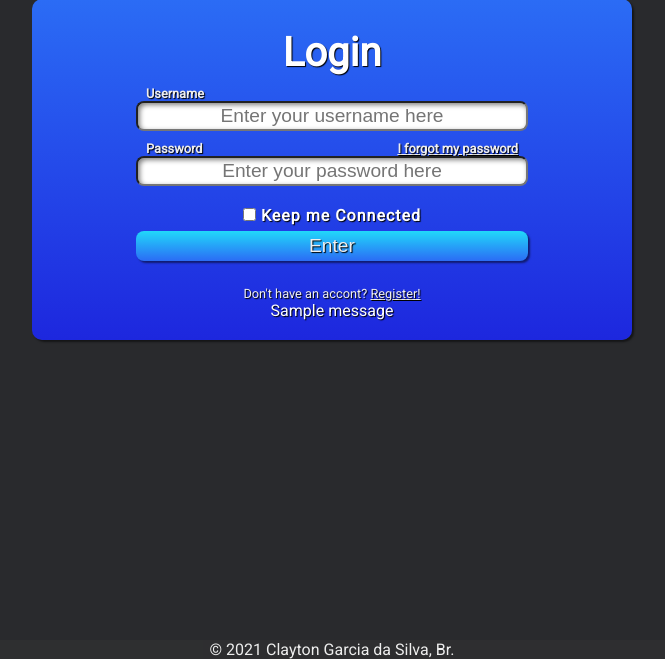
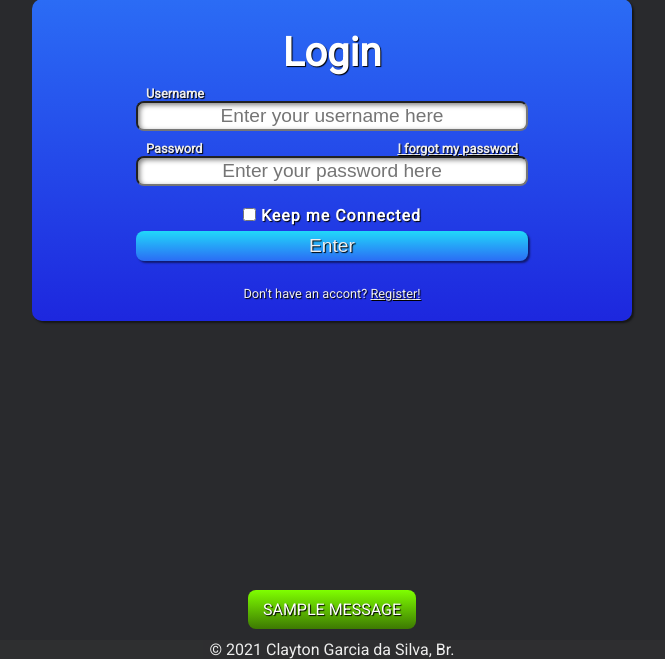
Before and after one commit to Claayton/Flask-app, a Flask app: page /login/ in a window 1280 px wide. Shown: the part 141-800 px from the top of the page, without its empty margins (308-973 px from the left). Run offline with Flask 2, Linux system fonts and the light colour scheme; tables that the repository leaves empty hold one stand-in row (values such as "Sample post"); one stand-in notice (Sample message) is shown; some libraries are stand-ins or nearby versions.

Commit message:
configurado na page login novas posições e formas dos flashes

```diff
--- a/app/static/css/style-login.css
+++ b/app/static/css/style-login.css
@@ -196,13 +196,26 @@ body {
     margin-top: 10px;
 }
 
-.flash {
+#flash {
+    position: fixed;
+    bottom: 20px;
+    right: 0;
+    display: flex;
+    justify-content: center;
+    align-items: center;
+    align-content: center;
     color: white;
     text-shadow: 1px 1px 1px rgba(0, 0, 0, 2);
     width: 100%;
-    text-align: center;
 }
 
-.flash ul {
+#flash ul {
+    width: auto;
+    background-image: linear-gradient(to bottom, chartreuse, rgb(61, 121, 2));
+    text-align: center;
+    padding: 10px 15px;
+    border-radius: 8px;
     list-style: none;
+    margin-bottom: 10px;
+    text-transform: uppercase;
 }
--- a/app/templates/login.html
+++ b/app/templates/login.html
@@ -46,22 +46,21 @@
                     <button class="button" type="submit" >Enter</button>
                     <p id="register">Don't have an accont? <a href="/register">Register!</a></p>
                 </div>
-                <div class="flash">
-                    {% with messages = get_flashed_messages() %}
-                        {% if messages %}
-                            <ul>
-                            {% for message in messages %}
-                            <li>{{ message }}</li>
-                            {% endfor %}
-                            </ul>
-                        {% endif %}
-                    {% endwith %}
-                  </div>
-
             </form>
         </div>
         {% endif %}
     </div>
 </main>
+<div id="flash">
+    {% with messages = get_flashed_messages() %}
+        {% if messages %}
+            <ul>
+            {% for message in messages %}
+            <li>{{ message }}</li>
+            {% endfor %}
+            </ul>
+        {% endif %}
+    {% endwith %}
+  </div>
 
 {% endblock %}
```
